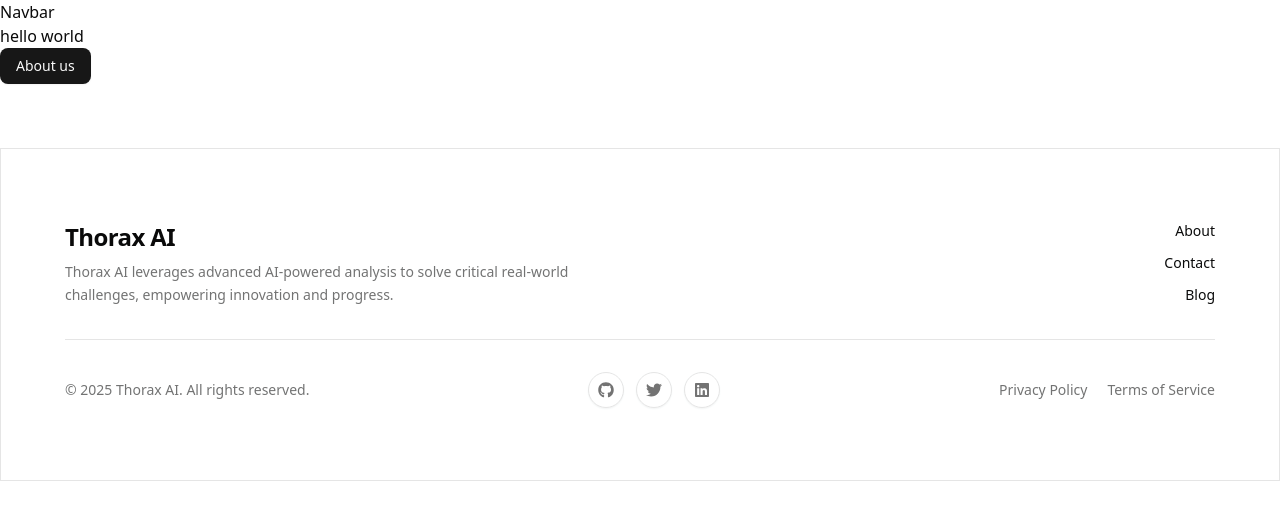
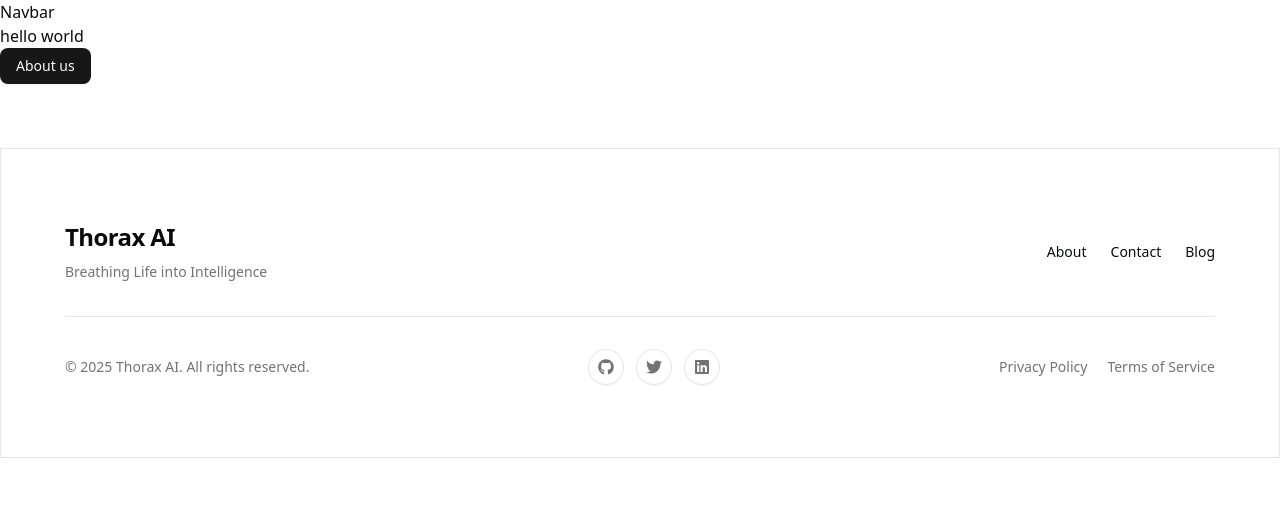
Before and after one commit to kaushal-Prakash/thorax-ai, a Next.js app in the folder frontend/: page / in a window 1280 px wide. Shown: the top 520 px of the page. Built offline with nearby package versions, Linux system fonts and the light colour scheme.

Commit message:
Footer Completed

```diff
--- a/frontend/src/components/Footer.jsx
+++ b/frontend/src/components/Footer.jsx
@@ -11,19 +11,17 @@ const Footer = () => {
       <Card className="rounded-none shadow-none border-t bg-background/70 backdrop-blur-md">
         <CardContent className="py-12 px-6 md:px-16">
           {/* Top Section */}
-          <div className="grid gap-10 md:grid-cols-2 items-start">
+          <div className="flex flex-col md:flex-row justify-between items-center gap-8">
             {/* Branding */}
-            <div>
+            <div className="text-center md:text-left">
               <h2 className="text-2xl font-bold tracking-tight">Thorax AI</h2>
-              <p className="text-sm text-muted-foreground mt-2 leading-relaxed">
-                Thorax AI leverages advanced AI-powered analysis to solve
-                critical real-world challenges, empowering innovation and
-                progress.
+              <p className="text-sm text-muted-foreground mt-2 leading-relaxed max-w-md">
+                Breathing Life into Intelligence
               </p>
             </div>
 
-            {/* Navigation Links */}
-            <div className="flex flex-col md:items-end gap-3 text-sm font-medium">
+            {/* Navigation Links in a row */}
+            <div className="flex gap-6 text-sm font-medium">
               <a href="/about" className="hover:text-primary transition-colors">
                 About
               </a>
```
